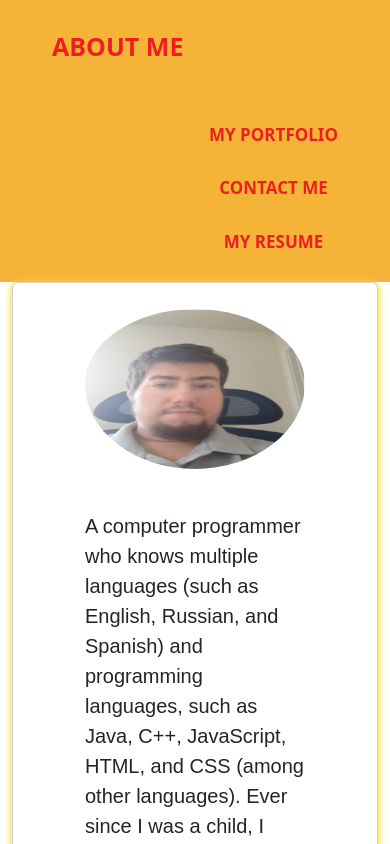
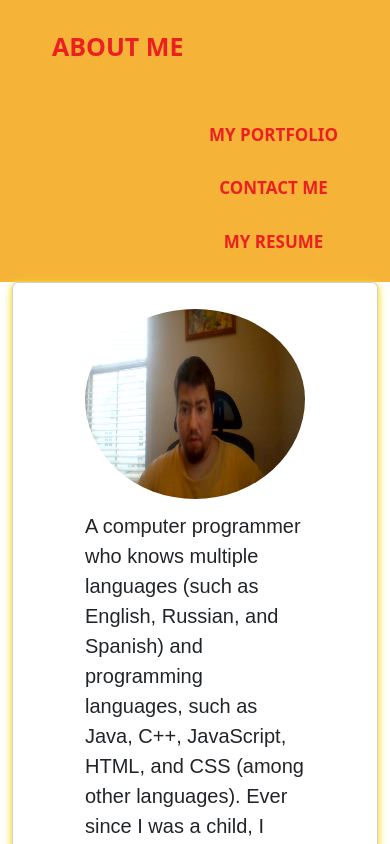
Before and after one commit to aegerev/my-portfolio, a React (Vite) app: page /about in a window 390 px wide. Shown: the top 844 px of the page. Built offline with nearby package versions, Linux system fonts and the light colour scheme.

Commit message:
updated profilepic; updated CSS

```diff
--- a/src/App.css
+++ b/src/App.css
@@ -274,9 +274,9 @@
 
 .avatar {
   vertical-align: middle;
-  width: 170px;
-  height: 270px;
-  border-radius: 50%;
+  width: 400px;
+  height: 300px;
+  border-radius: 80%;
 }
 
 .icon {
@@ -330,8 +330,8 @@
   .avatar {
     padding-top: 10px;
     vertical-align: middle;
-    width: 120px;
-    height: 170px;
+    width: 300px;
+    height: 200px;
     border-radius: 50%;
   }
 
```
Also changed, not shown: src/assets/images/profilepic.jpg.
